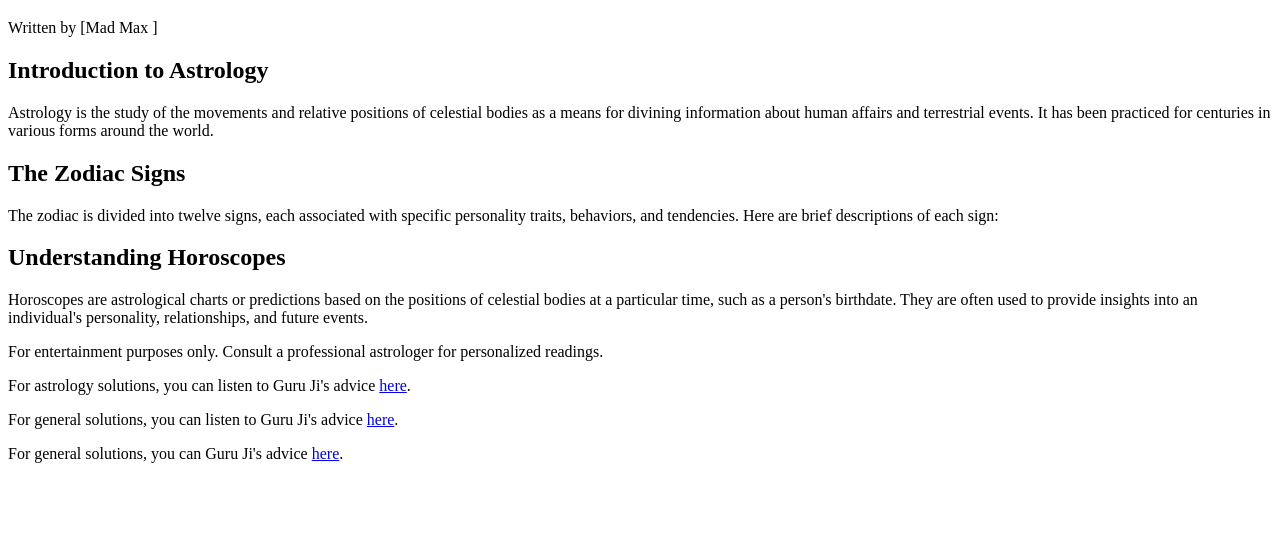
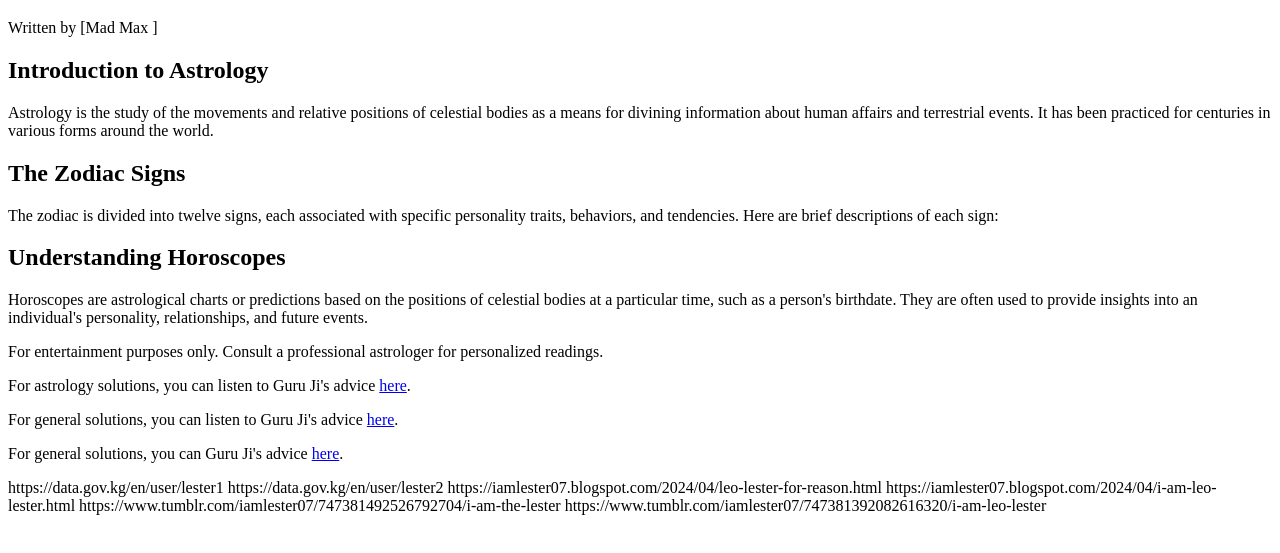
Before and after one commit to ourmadmax1/ourmadmax1.github.io, a plain HTML site: page index.html in a window 1280 px wide. Shown: the part 61-614 px from the top of the page. Drawn offline with Linux system fonts and the light colour scheme.

Commit message:
Update index.html

```diff
--- a/index.html
+++ b/index.html
@@ -40,3 +40,12 @@
 </html>
  <p>For general solutions, you can listen to Guru Ji's advice <a href="https://in.pinterest.com/babankswami/convince-parents-for-inter-caste-marriage-in-agra/">here</a>.</p>
  <p>For general solutions, you can   Guru Ji's advice <a href="https://in.pinterest.com/babankswami/lost-love-problem-solution-baba-ji-in-agra/">here</a>.</p>
+
+
+
+https://data.gov.kg/en/user/lester1
+https://data.gov.kg/en/user/lester2
+https://iamlester07.blogspot.com/2024/04/leo-lester-for-reason.html
+https://iamlester07.blogspot.com/2024/04/i-am-leo-lester.html
+https://www.tumblr.com/iamlester07/747381492526792704/i-am-the-lester
+https://www.tumblr.com/iamlester07/747381392082616320/i-am-leo-lester
```
